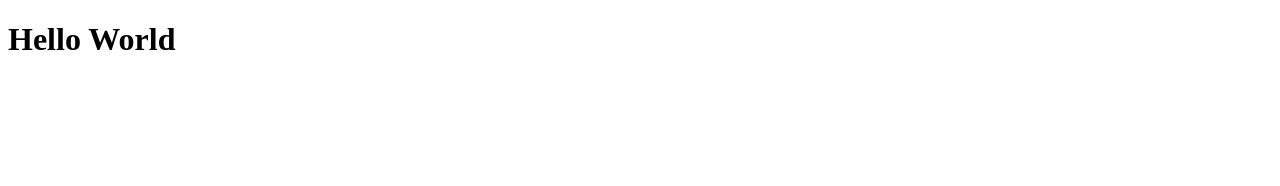
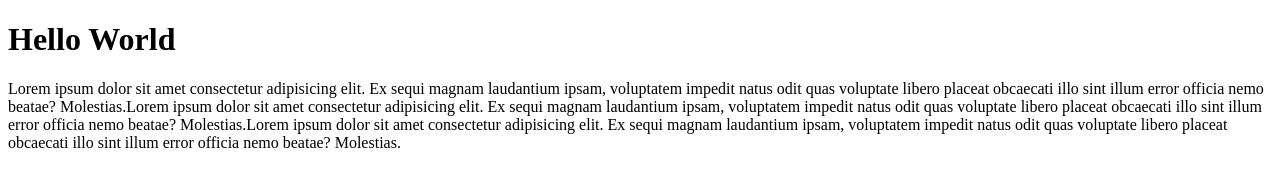
Before and after one commit to zeroboycoder/git_workshop_batch_5, a plain HTML site: page index.html in a window 1280 px wide. Drawn offline with Linux system fonts and the light colour scheme.

Commit message:
Added one para

```diff
--- a/index.html
+++ b/index.html
@@ -7,5 +7,17 @@
   </head>
   <body>
     <h1>Hello World</h1>
+    <p>
+      Lorem ipsum dolor sit amet consectetur adipisicing elit. Ex sequi magnam
+      laudantium ipsam, voluptatem impedit natus odit quas voluptate libero
+      placeat obcaecati illo sint illum error officia nemo beatae?
+      Molestias.Lorem ipsum dolor sit amet consectetur adipisicing elit. Ex
+      sequi magnam laudantium ipsam, voluptatem impedit natus odit quas
+      voluptate libero placeat obcaecati illo sint illum error officia nemo
+      beatae? Molestias.Lorem ipsum dolor sit amet consectetur adipisicing elit.
+      Ex sequi magnam laudantium ipsam, voluptatem impedit natus odit quas
+      voluptate libero placeat obcaecati illo sint illum error officia nemo
+      beatae? Molestias.
+    </p>
   </body>
 </html>
```
Also changed, not shown: 1 other file.
